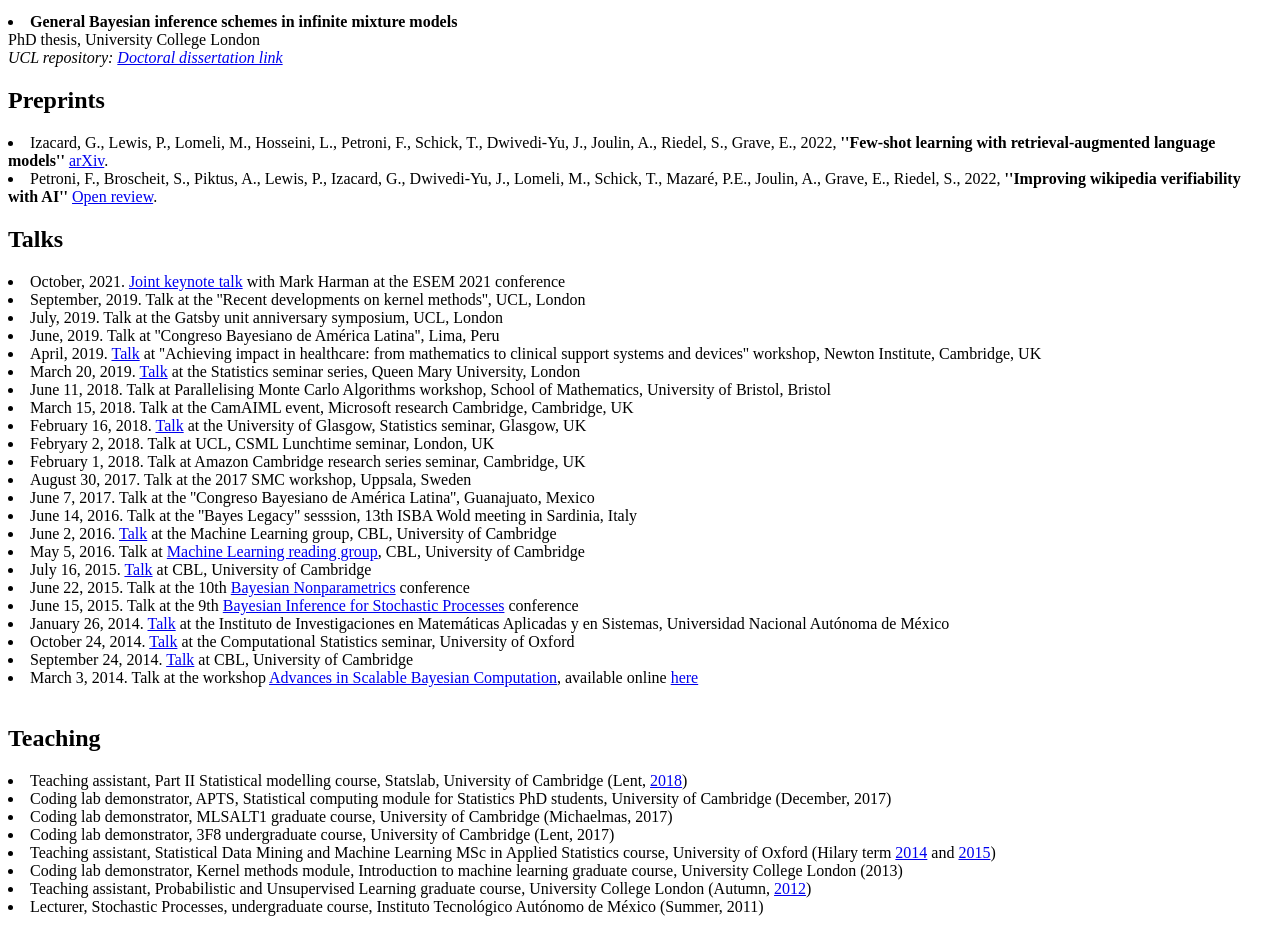
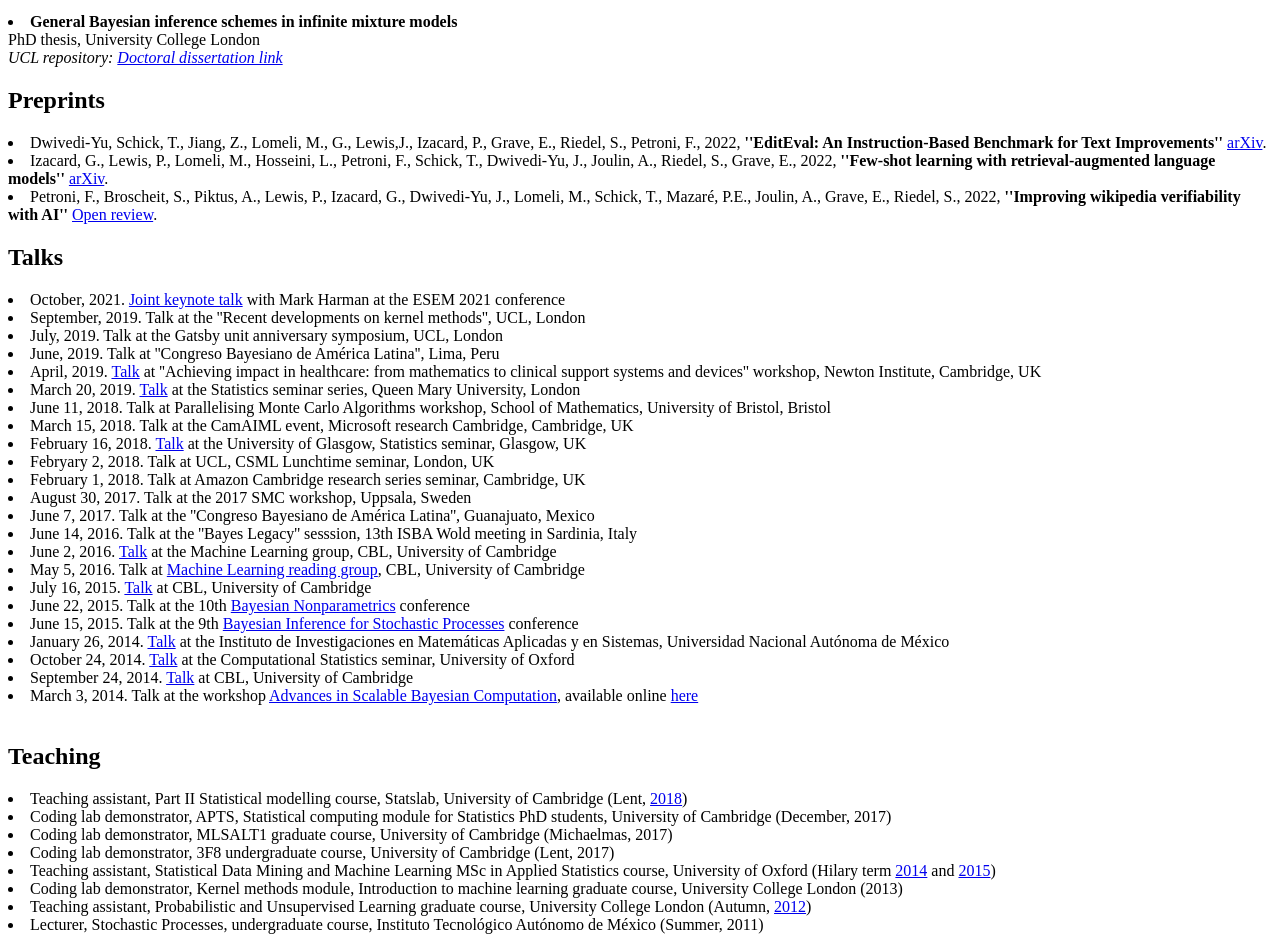
Before and after one commit to mlomeli1/mlomeli1.github.io, a plain HTML site: page index.html in a window 1280 px wide. Shown: the part 1520-2454 px from the top of the page. Drawn offline with Linux system fonts and the light colour scheme.

Commit message:
EditEval

```diff
--- a/index.html
+++ b/index.html
@@ -37,6 +37,7 @@ Favaro, S., Lomeli, M., Teh, Y.W.,<b>''On a class of <img src="http://latex.code
 href="https://discovery.ucl.ac.uk/id/eprint/1537554/">Doctoral dissertation link</a> </i> <br>
 
  <H2>Preprints</H2>
+ <li> Dwivedi-Yu, Schick, T., Jiang, Z., Lomeli, M., G., Lewis,J., Izacard, P., Grave, E., Riedel, S., Petroni, F., 2022, <b>''EditEval: An Instruction-Based Benchmark for Text Improvements''</b> <a href="https://arxiv.org/abs/2209.13331"/> arXiv<a/>.
  <li> Izacard, G., Lewis, P., Lomeli, M., Hosseini, L., Petroni, F., Schick, T., Dwivedi-Yu, J., Joulin, A., Riedel, S., Grave, E., 2022, <b>''Few-shot learning with retrieval-augmented language models''</b> <a href="https://arxiv.org/abs/2208.03299"/> arXiv<a/>.
  <li> Petroni, F., Broscheit, S., Piktus, A., Lewis, P., Izacard, G., Dwivedi-Yu, J., Lomeli, M., Schick, T., Mazaré, P.E., Joulin, A., Grave, E., Riedel, S., 2022, <b>''Improving wikipedia verifiability with AI''</b> <a href="https://openreview.net/forum?id=qfTqRtkDbWZ"/> Open review<a/>.
 
```
